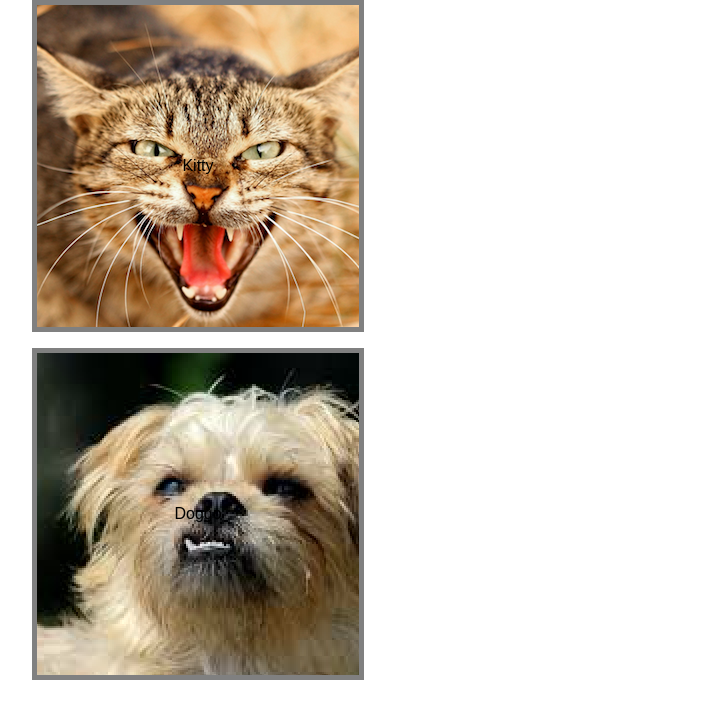
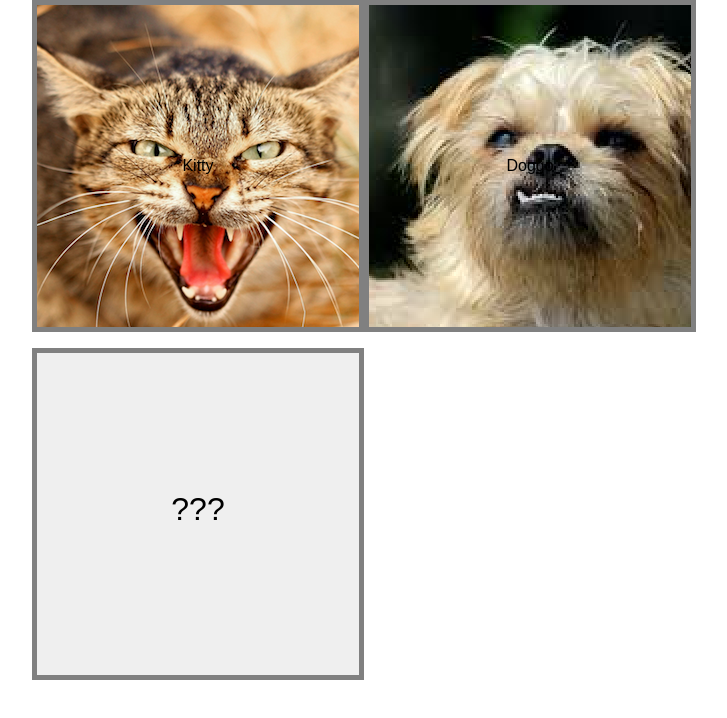
Before and after one commit to Brian-Rush/catvsdog, a plain HTML site: page index.html in a window 1280 px wide. Shown: the whole page, without its empty margins (53-780 px from the left). Drawn offline with Linux system fonts and the light colour scheme; files whose address does not match are found by name.

Commit message:
add third '???' button and .panel float left

```diff
--- a/css/styles.css
+++ b/css/styles.css
@@ -10,7 +10,7 @@ button#cat {
   height: 332px;
   width: 332px;
   border: 5px solid gray;
-  float-left
+  /*float: left*/
 }
 
 button#dog {
@@ -18,5 +18,20 @@ button#dog {
   height: 332px;
   width: 332px;
   border: 5px solid gray;
-  float-left
+  /*float: left*/
 }
+button#peekaboo {
+  height: 332px;
+  width: 332px;
+  border: 5px solid gray;
+  float: left
+}
+
+.panel {
+  float: left
+}
+/*
+.panel-body {
+  height: 332px;
+  width: 332px;
+}*/
--- a/index.html
+++ b/index.html
@@ -14,8 +14,11 @@
 
       <div class="panel panel-default">
         <div class="panel-body">
+          <div class="panel panel-default">
           <!-- Kitty Button -->
-          <button id="cat">Kitty</button>
+            <button id="cat">
+              Kitty
+            </button>
             <ul id="meow">
             </ul>
           </div>
@@ -27,6 +30,15 @@
             </ul>
           </div>
         </div>
+        <div class="panel panel-default">
+          <div class="panel-body">
+            <button id="peekaboo"><h2>???</h2></button>
+            </ul>
           </div>
+        </div>
+      </div>
+    <!-- /Panel Panel Default -->
+    </div>
+    <!-- /Main Container -->
   </body>
 </html>
```
Also changed, not shown: blah.html (deleted). Lines whose indentation alone changed are shown as unchanged.
